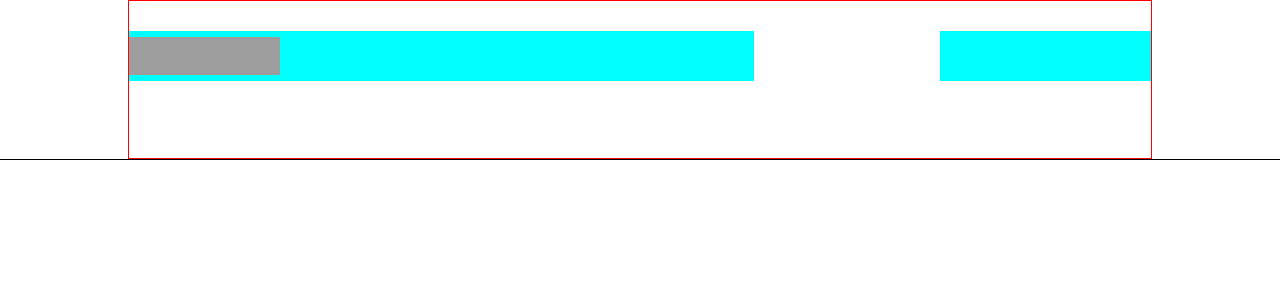
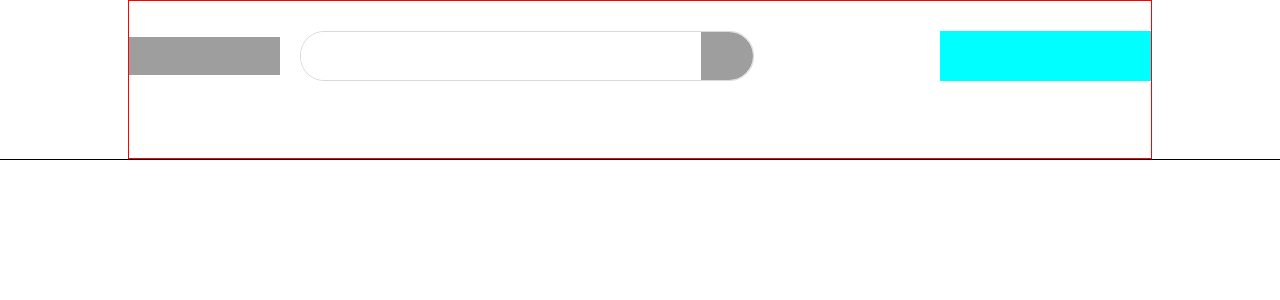
Before and after one commit to Joonhyung-Choi/interpark-clone-web, a Next.js app: page / in a window 1280 px wide. Shown: the top 300 px of the page. Built offline with nearby package versions, Linux system fonts and the light colour scheme; grey boxes are pictures that could not be loaded.

Commit message:
Search 컴포넌트 구현
Search 컴포넌트 구현

```diff
--- a/components/mainPage/components/Header/components/HeaderInnerTop.tsx
+++ b/components/mainPage/components/Header/components/HeaderInnerTop.tsx
@@ -1,12 +1,13 @@
 import React from "react";
 import styled from "styled-components";
+import Search from "./Search";
 
 export default function HeaderInnerTop() {
   return (
     <Wrapper>
       <HeaderInnerLeft>
         <LeftLogoDiv />
-        <LeftSearchDiv></LeftSearchDiv>
+        <Search role={"pc"}></Search>
       </HeaderInnerLeft>
       <HeaderIneerRight></HeaderIneerRight>
     </Wrapper>
@@ -32,7 +33,6 @@ const HeaderInnerLeft = styled.div`
   align-items: center;
   width: 625px;
   height: 100%;
-  background-color: aqua;
 `;
 
 const LeftLogoDiv = styled.div`
@@ -46,12 +46,32 @@ const LeftLogoDiv = styled.div`
 `;
 
 const LeftSearchDiv = styled.div`
+  display: flex;
   width: 454px;
   height: 100%;
+  border: 1px solid rgba(0, 0, 0, 0.15);
+  border-radius: 24px;
 `;
 
-const LeftSearchBarButton = styled.input``;
-const LeftSearchIconButton = styled.button``;
+const SearchBarButton = styled.input`
+  display: block;
+  width: 400px;
+  height: 48px;
+  background-color: beige;
+  border: none;
+  border-top-left-radius: 24px;
+  border-bottom-left-radius: 24px;
+  cursor: pointer;
+`;
+const SearchIconButton = styled.button`
+  width: 52px;
+  height: 48px;
+  background: url(https://www.interpark.com/_next/static/media/btn_search.6cba72a7.svg)
+    no-repeat 50%;
+  cursor: pointer;
+  border-top-right-radius: 24px;
+  border-bottom-right-radius: 24px;
+`;
 
 const HeaderIneerRight = styled.div`
   width: 210.59px;
--- /dev/null
+++ b/components/mainPage/components/Header/components/Search.tsx
@@ -0,0 +1,44 @@
+import React from "react";
+import styled from "styled-components";
+
+export default function Search({ role }: { role: "pc" | "mobile" }) {
+  return (
+    <SearchWrapper role={role}>
+      <SearchBarButton></SearchBarButton>
+      <SearchIconButton></SearchIconButton>
+    </SearchWrapper>
+  );
+}
+
+const SearchWrapper = styled.div<{ role: "pc" | "mobile" }>`
+  width: 454px;
+  height: 100%;
+  border: 1px solid rgba(0, 0, 0, 0.15);
+  border-radius: 24px;
+  @media screen and (min-width: 1024px) {
+    display: ${(props) => (props.role === "pc" ? "flex" : "none")};
+  }
+  @media screen and (max-width: 1023px) {
+    display: ${(props) => (props.role === "mobile" ? "flex" : "none")};
+  }
+`;
+
+const SearchBarButton = styled.input`
+  display: block;
+  width: 400px;
+  height: 48px;
+  border: none;
+  border-top-left-radius: 24px;
+  border-bottom-left-radius: 24px;
+  cursor: pointer;
+`;
+const SearchIconButton = styled.button`
+  width: 52px;
+  height: 48px;
+  background: url(https://www.interpark.com/_next/static/media/btn_search.6cba72a7.svg)
+    no-repeat 50%;
+  cursor: pointer;
+  border: none;
+  border-top-right-radius: 24px;
+  border-bottom-right-radius: 24px;
+`;
```
